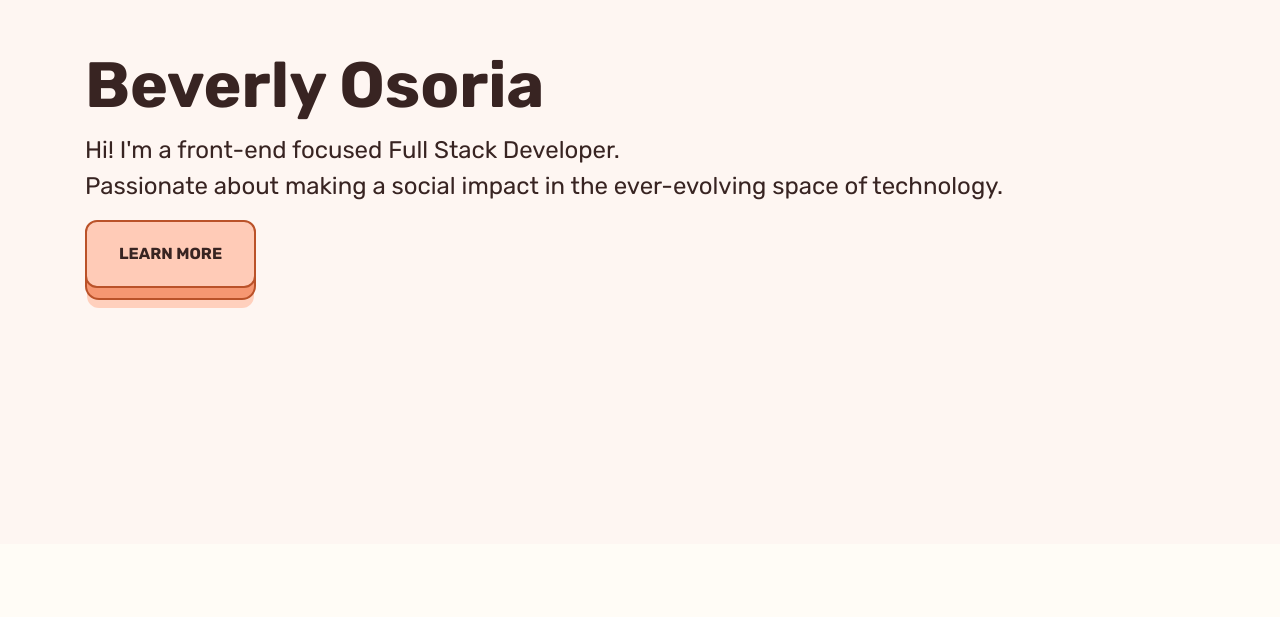
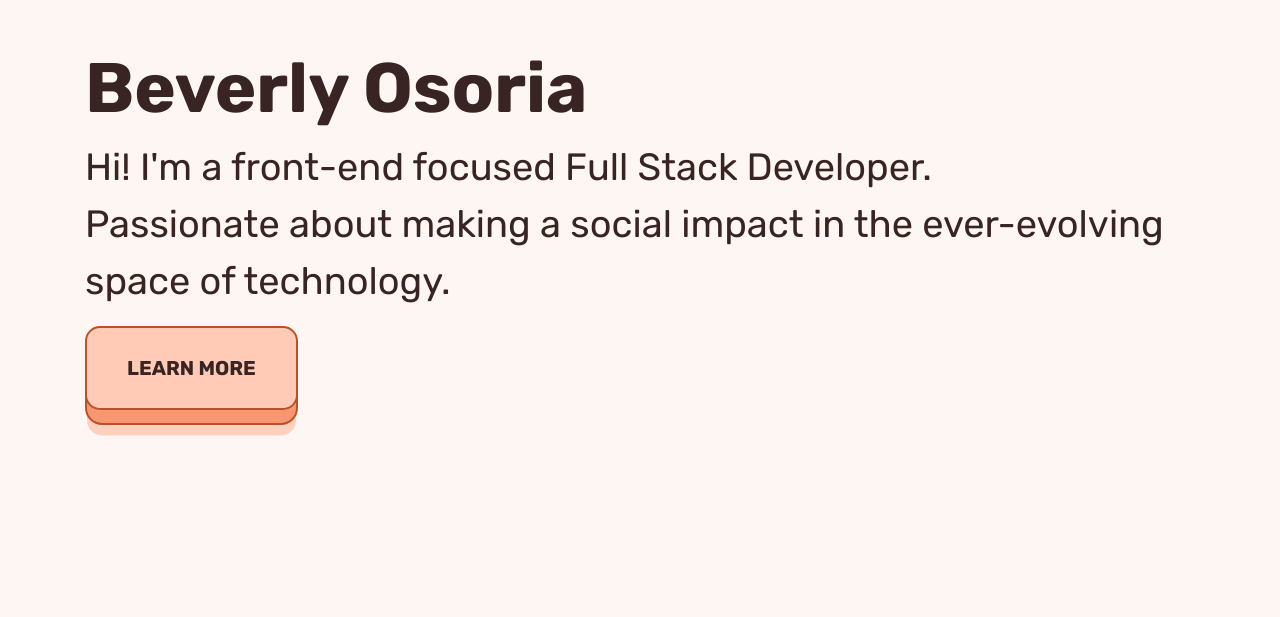
Before and after one commit to beverlyosoria/portfolio, a React (Create React App) app: page / in a window 1280 px wide. Shown: the part 183-800 px from the top of the page. Built offline with nearby package versions, Linux system fonts and the light colour scheme.

Commit message:
jumbotron final styling adjustments

```diff
--- a/src/App.js
+++ b/src/App.js
@@ -22,15 +22,10 @@ class App extends Component {
         >
           <Fade left duration={2000}>
             <Container>
-              <h1
-                style={{
-                  fontSize: "400%",
-                  fontWeight: "600"
-                }}
-              >
+              <h1 style={{ fontSize: "70px", fontWeight: "600" }}>
                 Beverly Osoria
               </h1>
-              <p style={{ fontSize: "150%" }}>
+              <p style={{ fontSize: "38px" }}>
                 Hi! I'm a front-end focused Full Stack Developer.
                 <br />
                 Passionate about making a social impact in the ever-evolving
@@ -43,7 +38,9 @@ class App extends Component {
                   textDecoration: "none"
                 }}
               >
-                <button class="learn-more">Learn More</button>
+                <button class="learn-more" style={{ fontSize: "20px" }}>
+                  Learn More
+                </button>
               </Link>
             </Container>
           </Fade>
```
